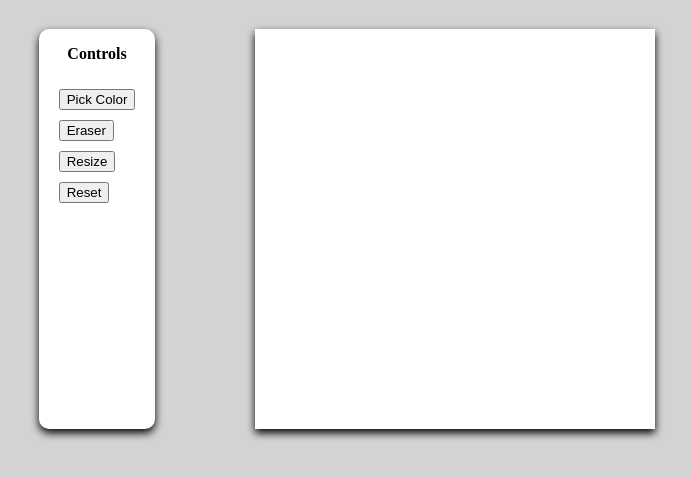
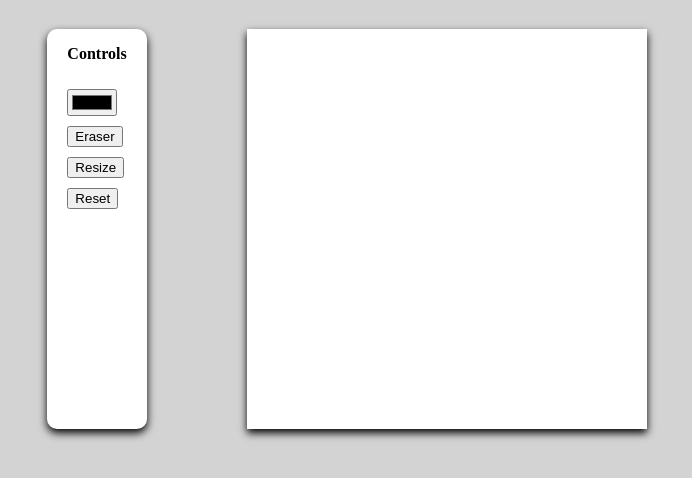
Before and after one commit to Cup-of-Coffee/Etch-a-Sketch, a plain HTML site: page index.html in a window 1280 px wide. Shown: the part 118-596 px from the top of the page, without its empty margins (293-985 px from the left). Drawn offline with Linux system fonts and the light colour scheme.

Commit message:
Adding color picker

```diff
--- a/index.html
+++ b/index.html
@@ -18,7 +18,7 @@
                     <p>Controls</p>
                 </div>
                 <div>
-                    <button id="colorButton" onclick="">Pick Color</button>
+                    <input type="color" onclick="canvas()">
                 </div>
                 <div>
                     <button id="eraseButton" onclick="erase()">Eraser</button>
--- a/javascript.js
+++ b/javascript.js
@@ -12,6 +12,7 @@ Executing functions on window load.
 */
 let gridSize = 16; // The starting grid size of 16x16.
 let eraseCase = false;
+let currentColor = "";
 createGrid();
 
 
@@ -63,6 +64,19 @@ function color(square) {
 
 
 /*
+Pick colors.
+*/
+function canvas(){
+    const select = document.getElementById('color');
+    currentColor = select;
+
+    const colored = document.querySelector('.colored');
+    colored.style.color = currentColor;
+}
+
+
+
+/*
 Switch eraseCase to true or false.
 */
 function erase() {
```
